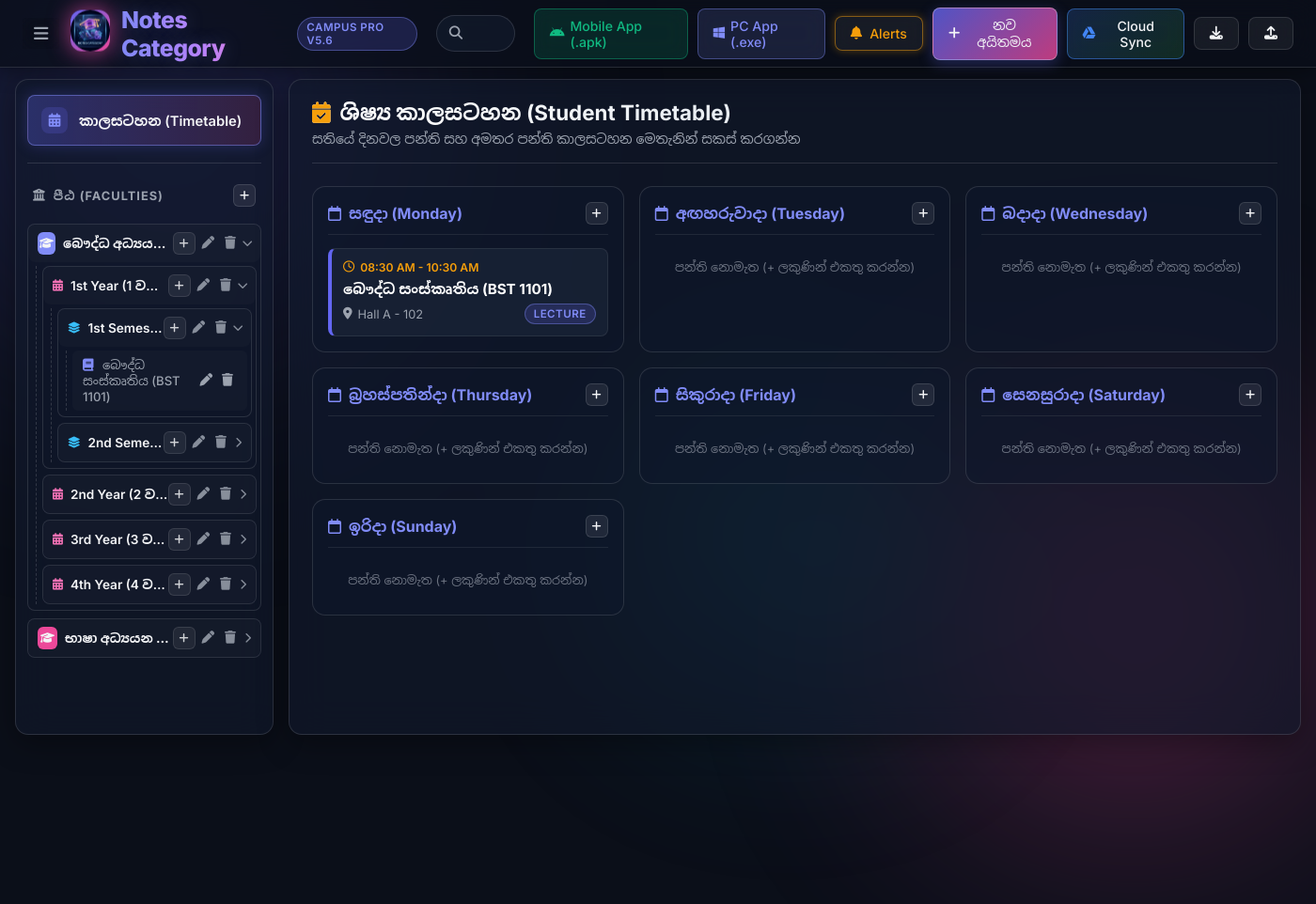
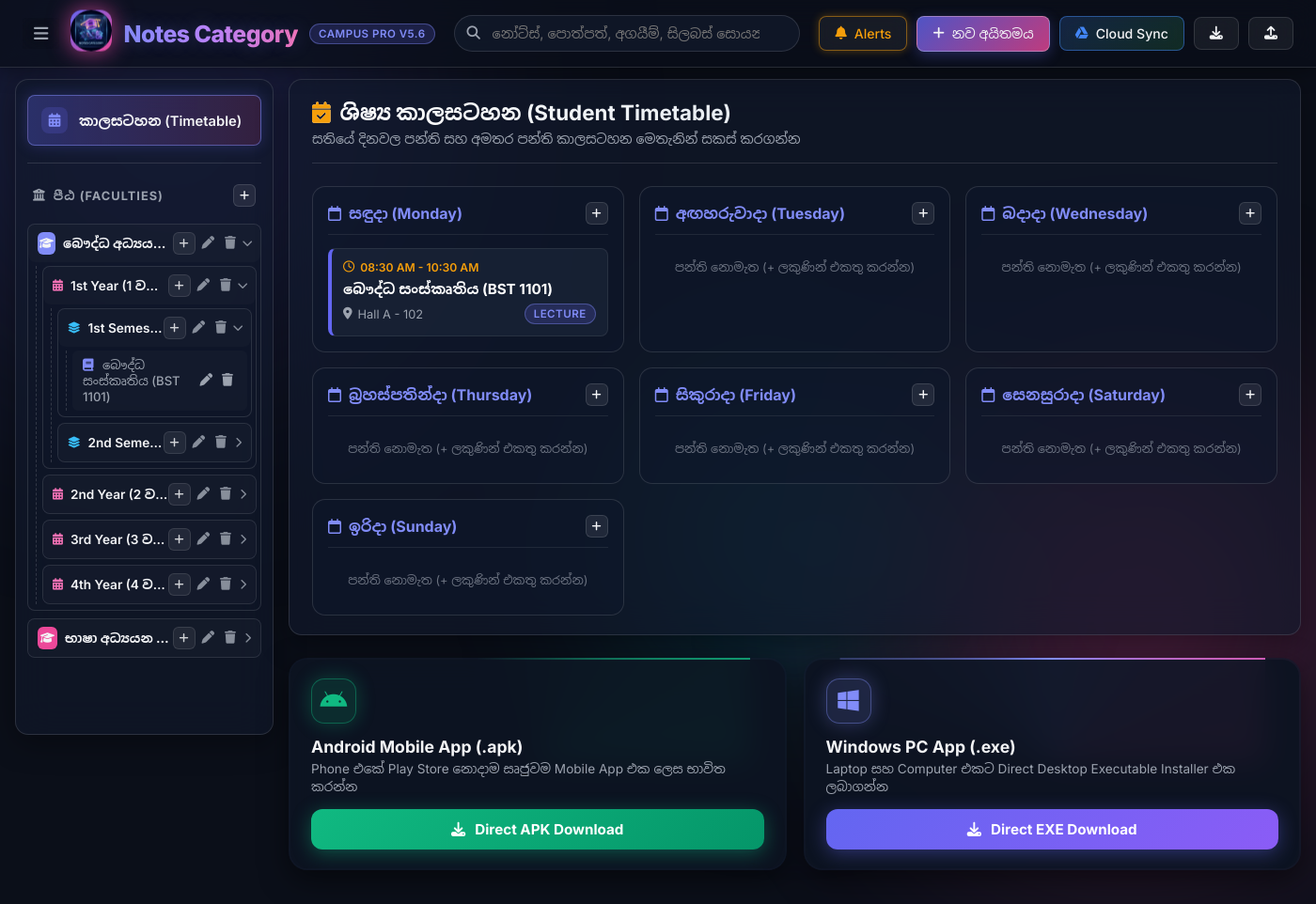
Before and after one commit to dilusha034/Notes-Category-Campus-Pro, an Electron app: page index.html in a window 1400 px wide. Shown: the whole page at 94% size. Before the commit the page ends 800 px from the top, so only its background shows below. Drawn offline with nearby package versions, Linux system fonts and the light colour scheme.

Commit message:
Fix mobile sidebar scrolling overflow, auto-close sidebar on subject/timetable click, and add rotating neon footer download cards

```diff
--- a/app.js
+++ b/app.js
@@ -232,6 +232,7 @@ function bindEvents() {
     state.activeView = { type: "timetable", facultyId: null, yearId: null, semesterId: null, subjectId: null, moduleFilter: "all" };
     updateNavActiveState();
     renderMainView();
+    closeMobileSidebar();
   });
 
   document.getElementById("addFacultyBtn").addEventListener("click", (e) => {
--- a/index.html
+++ b/index.html
@@ -58,12 +58,6 @@
       </div>
 
       <div class="header-actions">
-        <a href="https://github.com/dilusha034/Notes-Category-Campus-Pro/raw/main/Notes-Category-Campus-Pro.apk" download class="glass-btn btn-apk-download" title="Android Mobile App (.apk) Download කරන්න">
-          <i class="fa-brands fa-android" style="color:#10b981;"></i> <span class="btn-text">Mobile App (.apk)</span>
-        </a>
-        <a href="https://github.com/dilusha034/Notes-Category-Campus-Pro/raw/main/dist/Notes%20Category%20Campus%20Pro%20Setup%205.6.0.exe" download class="glass-btn btn-exe-download" title="Windows PC Software (.exe) Download කරන්න">
-          <i class="fa-brands fa-windows" style="color:#818cf8;"></i> <span class="btn-text">PC App (.exe)</span>
-        </a>
         <button id="enableNotifyBtn" class="glass-btn" title="කාලසටහන් Notifications (Reminders) සක්‍රිය කරන්න">
           <i class="fa-solid fa-bell"></i> <span class="btn-text">Alerts</span>
         </button>
@@ -128,6 +122,39 @@
       <main class="content-viewport glass-panel" id="contentViewport">
         <!-- Content view will be rendered here dynamically -->
       </main>
+
+      <!-- Futuristic Neon Gradient App Download Cards Footer -->
+      <footer class="app-download-footer">
+        <div class="footer-download-card apk-neon-card">
+          <div class="download-card-content">
+            <div class="card-icon-wrapper android-icon-bg">
+              <i class="fa-brands fa-android"></i>
+            </div>
+            <div class="card-text">
+              <h3>Android Mobile App (.apk)</h3>
+              <p>Phone එකේ Play Store නොදාම සෘජුවම Mobile App එක ලෙස භාවිත කරන්න</p>
+            </div>
+            <a href="https://github.com/dilusha034/Notes-Category-Campus-Pro/raw/main/Notes-Category-Campus-Pro.apk" download class="glow-download-btn btn-android">
+              <i class="fa-solid fa-download"></i> Direct APK Download
+            </a>
+          </div>
+        </div>
+
+        <div class="footer-download-card exe-neon-card">
+          <div class="download-card-content">
+            <div class="card-icon-wrapper windows-icon-bg">
+              <i class="fa-brands fa-windows"></i>
+            </div>
+            <div class="card-text">
+              <h3>Windows PC App (.exe)</h3>
+              <p>Laptop සහ Computer එකට Direct Desktop Executable Installer එක ලබාගන්න</p>
+            </div>
+            <a href="https://github.com/dilusha034/Notes-Category-Campus-Pro/raw/main/dist/Notes%20Category%20Campus%20Pro%20Setup%205.6.0.exe" download class="glow-download-btn btn-windows">
+              <i class="fa-solid fa-download"></i> Direct EXE Download
+            </a>
+          </div>
+        </div>
+      </footer>
     </div>
   </div>
 
--- a/style.css
+++ b/style.css
@@ -442,6 +442,7 @@ body {
   overflow-y: auto;
   overscroll-behavior: contain;
   touch-action: pan-y;
+  -webkit-overflow-scrolling: touch;
 }
 
 .sidebar.mobile-open {
@@ -453,9 +454,6 @@ body {
   max-width: 86vw !important;
   height: 100vh !important;
   height: 100dvh !important;
-  height: 100% !important;
-  min-height: 100vh !important;
-  max-height: 100vh !important;
   margin: 0 !important;
   border-radius: 0 !important;
   z-index: 999999 !important;
@@ -463,6 +461,10 @@ body {
   display: flex !important;
   flex-direction: column !important;
   box-shadow: 20px 0 60px rgba(0, 0, 0, 0.95) !important;
+  overflow-y: auto !important;
+  overscroll-behavior: contain !important;
+  -webkit-overflow-scrolling: touch !important;
+  padding-bottom: 50px !important;
 }
 
 .sidebar-divider {
@@ -2366,3 +2368,149 @@ textarea.form-control {
     max-width: 100vw !important;
   }
 }
+
+/* ==========================================================================
+   FUTURISTIC NEON ROTATING BORDER DOWNLOAD FOOTER CARDS
+   ========================================================================== */
+
+.app-download-footer {
+  display: grid;
+  grid-template-columns: repeat(auto-fit, minmax(300px, 1fr));
+  gap: 18px;
+  margin-top: 24px;
+  margin-bottom: 24px;
+  width: 100%;
+}
+
+.footer-download-card {
+  position: relative;
+  border-radius: var(--radius-lg);
+  padding: 2px;
+  background: rgba(18, 26, 43, 0.7);
+  overflow: hidden;
+  box-shadow: 0 10px 30px rgba(0, 0, 0, 0.5);
+  transition: transform 0.3s ease, box-shadow 0.3s ease;
+}
+
+.footer-download-card:hover {
+  transform: translateY(-4px) scale(1.01);
+}
+
+.footer-download-card::before {
+  content: '';
+  position: absolute;
+  top: -50%;
+  left: -50%;
+  width: 200%;
+  height: 200%;
+  background: conic-gradient(
+    transparent,
+    transparent,
+    transparent,
+    #10b981
+  );
+  animation: rotateBorderGlow 4s linear infinite;
+  z-index: 1;
+}
+
+.exe-neon-card::before {
+  background: conic-gradient(
+    transparent,
+    transparent,
+    transparent,
+    #818cf8,
+    #ec4899
+  );
+}
+
+@keyframes rotateBorderGlow {
+  0% { transform: rotate(0deg); }
+  100% { transform: rotate(360deg); }
+}
+
+.download-card-content {
+  position: relative;
+  z-index: 2;
+  background: rgba(13, 19, 33, 0.95);
+  border-radius: calc(var(--radius-lg) - 2px);
+  padding: 20px 22px;
+  display: flex;
+  flex-direction: column;
+  gap: 14px;
+  height: 100%;
+  backdrop-filter: blur(16px);
+}
+
+.card-icon-wrapper {
+  width: 48px;
+  height: 48px;
+  border-radius: 14px;
+  display: flex;
+  align-items: center;
+  justify-content: center;
+  font-size: 1.6rem;
+}
+
+.android-icon-bg {
+  background: rgba(16, 185, 129, 0.15);
+  color: #10b981;
+  border: 1px solid rgba(16, 185, 129, 0.4);
+  box-shadow: 0 0 20px rgba(16, 185, 129, 0.3);
+}
+
+.windows-icon-bg {
+  background: rgba(129, 140, 248, 0.15);
+  color: #818cf8;
+  border: 1px solid rgba(129, 140, 248, 0.4);
+  box-shadow: 0 0 20px rgba(129, 140, 248, 0.3);
+}
+
+.card-text h3 {
+  font-size: 1.1rem;
+  font-weight: 700;
+  color: #f3f4f6;
+  margin-bottom: 4px;
+}
+
+.card-text p {
+  font-size: 0.85rem;
+  color: #9ca3af;
+  line-height: 1.4;
+}
+
+.glow-download-btn {
+  display: inline-flex;
+  align-items: center;
+  justify-content: center;
+  gap: 10px;
+  padding: 12px 20px;
+  border-radius: 12px;
+  font-weight: 700;
+  font-size: 0.95rem;
+  text-decoration: none;
+  transition: all 0.3s ease;
+  margin-top: auto;
+  cursor: pointer;
+}
+
+.glow-download-btn.btn-android {
+  background: linear-gradient(135deg, #10b981, #059669);
+  color: #ffffff;
+  box-shadow: 0 4px 20px rgba(16, 185, 129, 0.4);
+}
+
+.glow-download-btn.btn-android:hover {
+  box-shadow: 0 6px 25px rgba(16, 185, 129, 0.7);
+  transform: translateY(-2px);
+}
+
+.glow-download-btn.btn-windows {
+  background: linear-gradient(135deg, #6366f1, #8b5cf6);
+  color: #ffffff;
+  box-shadow: 0 4px 20px rgba(99, 102, 241, 0.4);
+}
+
+.glow-download-btn.btn-windows:hover {
+  box-shadow: 0 6px 25px rgba(139, 92, 246, 0.7);
+  transform: translateY(-2px);
+}
```
Also changed, not shown: 1 other file.
